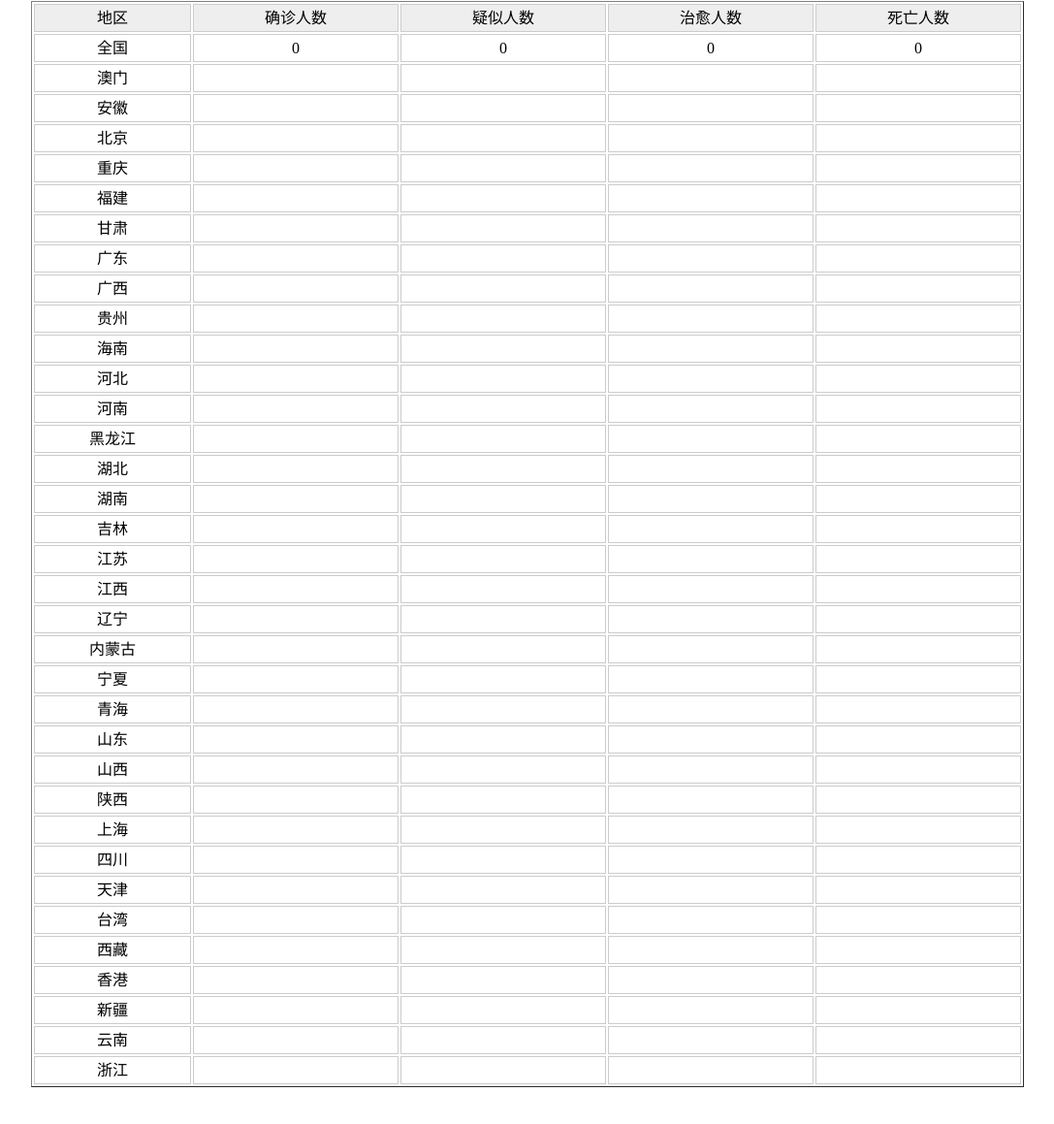
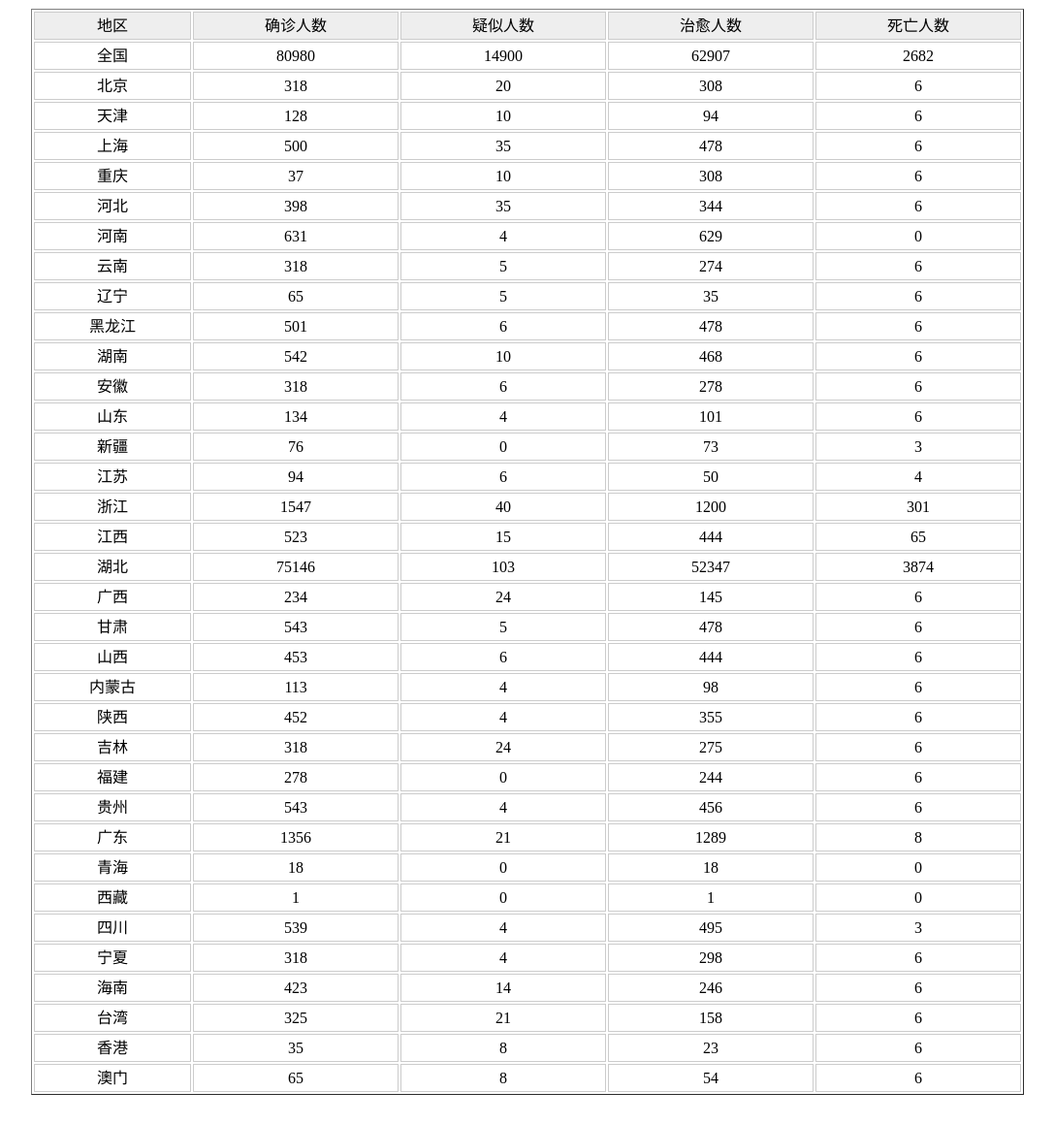
Before and after one commit to Benjamin-Gnep/InfectStatisticWeb, a plain HTML site: page tableData.html in a window 1280 px wide. Shown: the part 130-1289 px from the top of the page at 97% size, without its empty margins (96-1183 px from the left). Drawn offline with Linux system fonts and the light colour scheme.

Commit message:
更新数据总览

```diff
--- a/tableData.html
+++ b/tableData.html
@@ -73,116 +73,30 @@
         <span id="currentDate" style="font-size:15px;color:LightSlateGray;">2020-03-11</span>
     </div>
     <hr/>
-    <table border="1" align="center" width="80%" style="margin-bottom: 30px;">
-    <tr>
-        <th>地区</th><th>确诊人数</th><th>疑似人数</th><th>治愈人数</th><th>死亡人数</th>
-    </tr>
-    <tr>
-        <td>全国</td> <td>0</td> <td>0</td> <td>0</td> <td>0</td>
-    </tr>
-    <tr>
-        <td>澳门</td> <td></td> <td></td> <td></td> <td></td>
-    </tr>
-    <tr>
-        <td>安徽</td> <td></td> <td></td> <td></td> <td></td>
-    </tr>
-    <tr>
-        <td>北京</td> <td></td> <td></td> <td></td> <td></td>
-    </tr>
-    <tr>
-        <td>重庆</td> <td></td> <td></td> <td></td> <td></td>
-    </tr>
-    <tr>
-        <td>福建</td> <td></td> <td></td> <td></td> <td></td>
-    </tr>
-    <tr>
-        <td>甘肃</td> <td></td> <td></td> <td></td> <td></td>
-    </tr>
-    <tr>
-        <td>广东</td> <td></td> <td></td> <td></td> <td></td>
-    </tr>
-    <tr>
-        <td>广西</td> <td></td> <td></td> <td></td> <td></td>
-    </tr>
+    <p id = "chart">
+    </p>
 
-    <tr>
-        <td>贵州</td> <td></td> <td></td> <td></td> <td></td>
-    </tr>
-    <tr>
-        <td>海南</td> <td></td> <td></td> <td></td> <td></td>
-    </tr>
-    <tr>
-        <td>河北</td> <td></td> <td></td> <td></td> <td></td>
-    </tr>
-    <tr>
-        <td>河南</td> <td></td> <td></td> <td></td> <td></td>
-    </tr>
-    <tr>
-        <td>黑龙江</td> <td></td> <td></td> <td></td> <td></td>
-    </tr>
-    <tr>
-        <td>湖北</td> <td></td> <td></td> <td></td> <td></td>
-    </tr>
-    <tr>
-        <td>湖南</td> <td></td> <td></td> <td></td> <td></td>
-    </tr>
-    <tr>
-        <td>吉林</td> <td></td> <td></td> <td></td> <td></td>
-    </tr>
-    <tr>
-        <td>江苏</td> <td></td> <td></td> <td></td> <td></td>
-    </tr>
-    <tr>
-        <td>江西</td> <td></td> <td></td> <td></td> <td></td>
-    </tr>
-    <tr>
-        <td>辽宁</td> <td></td> <td></td> <td></td> <td></td>
-    </tr>
-    <tr>
-        <td>内蒙古</td> <td></td> <td></td> <td></td> <td></td>
-    </tr>
-    <tr>
-        <td>宁夏</td> <td></td> <td></td> <td></td> <td></td>
-    </tr>
-    <tr>
-        <td>青海</td> <td></td> <td></td> <td></td> <td></td>
-    </tr>
-    <tr>
-        <td>山东</td> <td></td> <td></td> <td></td> <td></td>
-    </tr>
-    <tr>
-        <td>山西</td> <td></td> <td></td> <td></td> <td></td>
-    </tr>
-    <tr>
-        <td>陕西</td> <td></td> <td></td> <td></td> <td></td>
-    </tr>
-    <tr>
-        <td>上海</td> <td></td> <td></td> <td></td> <td></td>
-    </tr>
-    <tr>
-        <td>四川</td> <td></td> <td></td> <td></td> <td></td>
-    </tr>
-    <tr>
-        <td>天津</td> <td></td> <td></td> <td></td> <td></td>
-    </tr>
-    <tr>
-        <td>台湾</td> <td></td> <td></td> <td></td> <td></td>
-    </tr>
-    <tr>
-        <td>西藏</td> <td></td> <td></td> <td></td> <td></td>
-    </tr>
-    <tr>
-        <td>香港</td> <td></td> <td></td> <td></td> <td></td>
-    </tr>
-    <tr>
-        <td>新疆</td> <td></td> <td></td> <td></td> <td></td>
-    </tr>
-    <tr>
-        <td>云南</td> <td></td> <td></td> <td></td> <td></td>
-    </tr>
-    <tr>
-        <td>浙江</td> <td></td> <td></td> <td></td> <td></td>
-    </tr>
-</table>
+<script src="js/webData.js"></script>
+<script>
+    let obj = eval(dataJson);
+    let date = document.getElementById('currentDate');
+    date = date.textContent;
+    let str = "";
+    str += '<table border="1" align="center" width="80%" style="margin-bottom: 30px;">';
+    str += '<tr><th>地区</th><th>确诊人数</th><th>疑似人数</th><th>治愈人数</th><th>死亡人数</th></tr>';
+
+    for(x in obj[date]){
+        str += "<tr>";
+        str += "<td>" + x + "</td>";
+        str += "<td>" + obj[date][x].current[0] + "</td>";
+        str += "<td>" + obj[date][x].current[1] + "</td>";
+        str += "<td>" + obj[date][x].current[3] + "</td>";
+        str += "<td>" + obj[date][x].current[4] + "</td>";
+        str += "</tr>";
+    }
+
+    document.getElementById("chart").innerHTML = str;
+
+</script>
 </body>
 </html>
```
